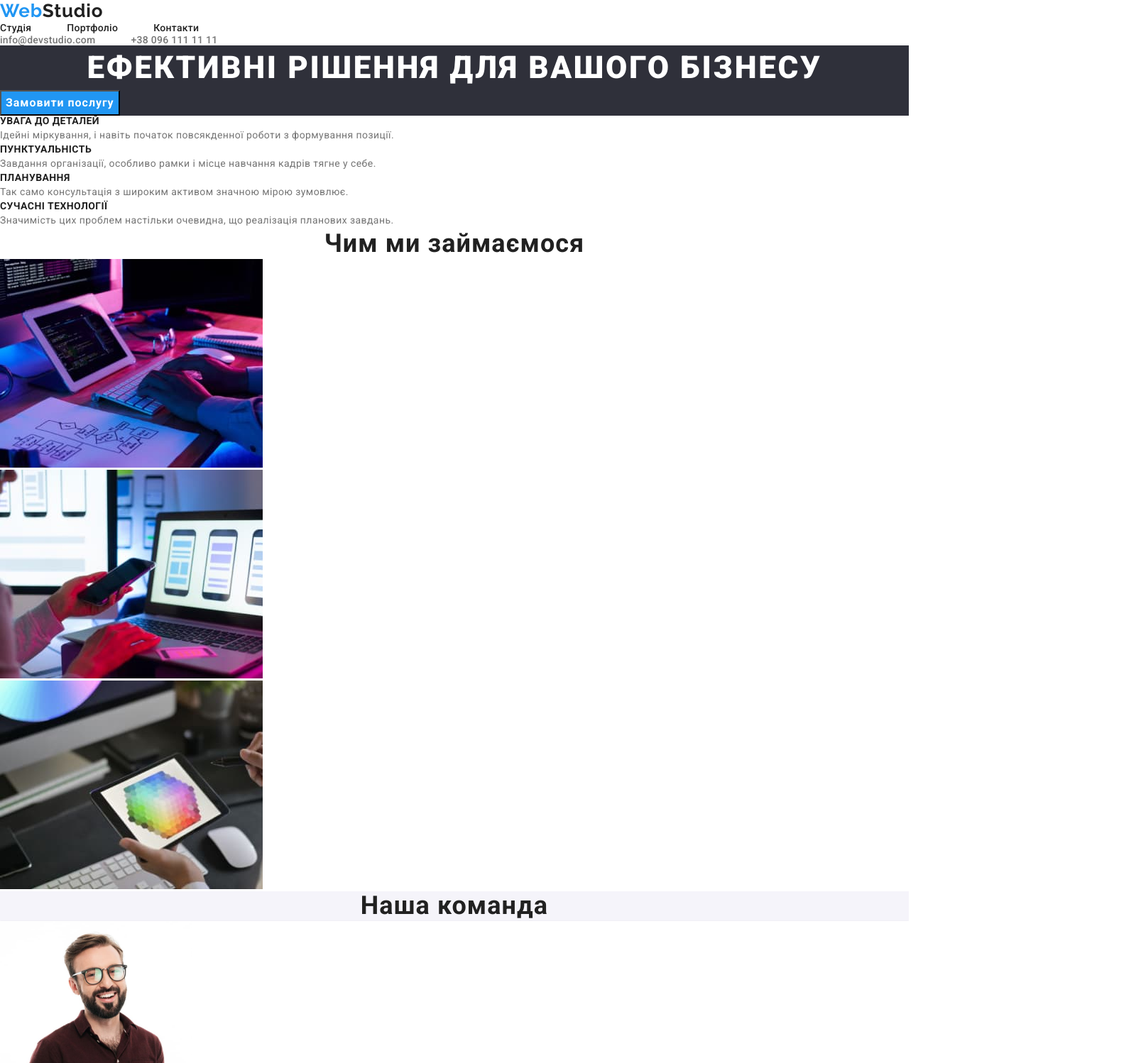
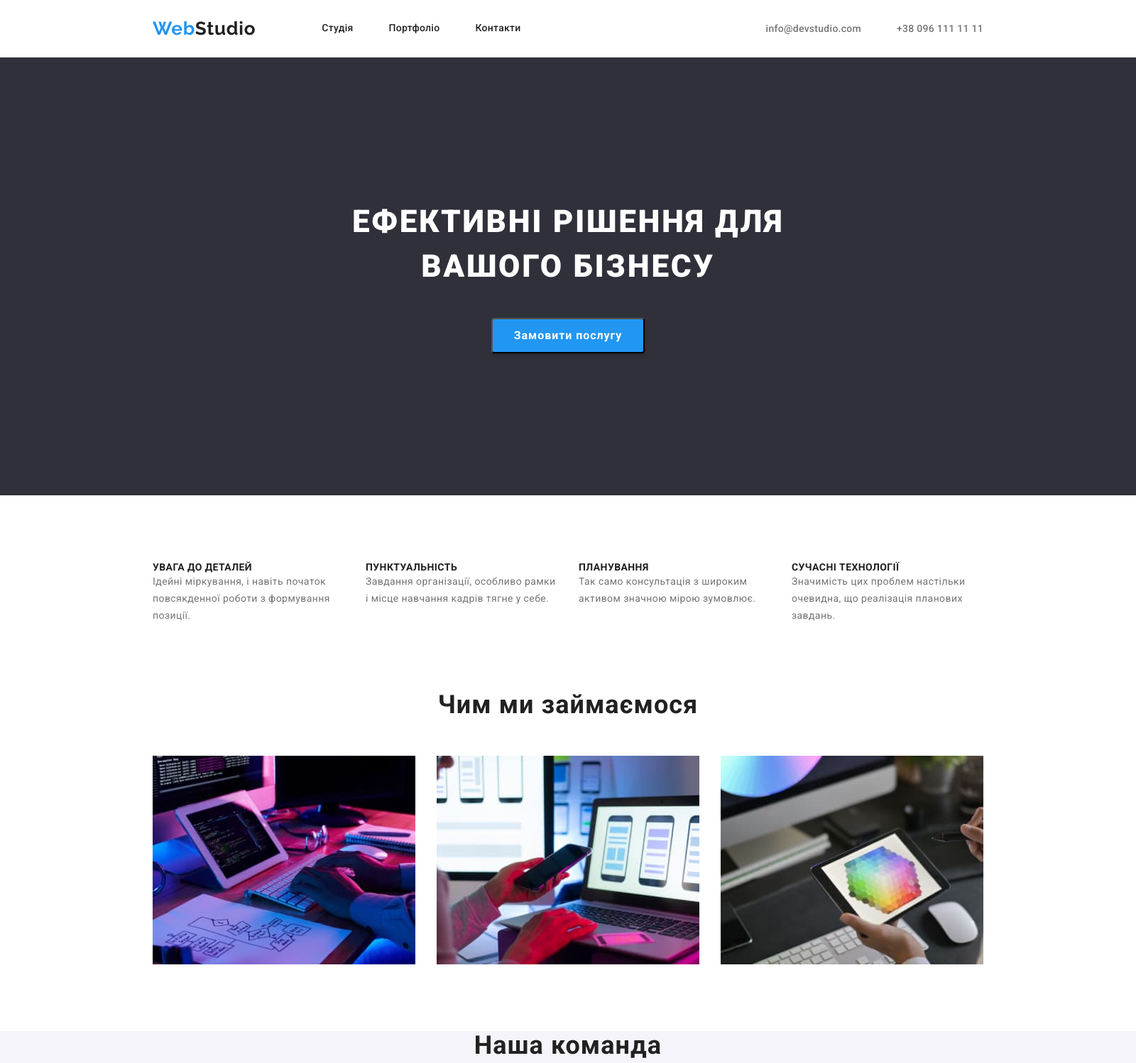
Before and after one commit to Jigsaw28/goit-markup-hw-03, a plain HTML site: page index.html in a window 1280 px wide. Shown: the top 1498 px of the page at 71% size, 1600 px wide, since content can reach past the window. Drawn offline with nearby package versions, Linux system fonts and the light colour scheme.

Commit message:
позиціонує всі блоки головної сторінки

```diff
--- a/css/styles.css
+++ b/css/styles.css
@@ -9,10 +9,17 @@ body {
     font-size: 14px;
     font-family: Roboto, sans-serif;
     color: #212121;
+    width: 1600px;
 }
 h1, h2, h3, h4, h5, h6, p, ul {
     margin: 0;
     padding: 0;
+}
+
+img {
+    display: block;
+    width: 100%;
+    height: auto;
 }
 
 a {
@@ -23,6 +30,8 @@ a {
 }
 
 li {
+    padding: 0;
+    margin: 0;
     list-style: none;
 }
 .button {
@@ -48,17 +57,27 @@ li {
 }
 
 /*Оформлення шапки*/
-header {
+.page-header {
+    display: flex;
+    justify-content: center;
+    width:1600px;
     background-color: var(--header-color);
     margin-bottom: 0;
+    border-bottom: 1px solid #ECECEC;;
 }
-
+.main-nav {
+    display: flex;;
+    width: 1200px;
+    align-items: center;
+    padding-left: 15px;
+    padding-right: 15px;
+}
 .logo {
-        font-family: 'Raleway', sans-serif;
-        font-weight: 700;
-        font-size: 26px;
-        line-height: 1.19;
-        letter-spacing: 0.03em;
+    font-weight: 700;
+    font-size: 26px;
+    line-height: 1.19;
+    letter-spacing: 0.03em;
+    font-family: 'Raleway', sans-serif;
 }
 
 .logotype {
@@ -67,9 +86,14 @@ header {
 
 .nav-menu {
     display:flex;
+    margin-left: 93px;
 }
 .nav-menu .item:not(:last-child) {
     margin-right: 50px;
+}
+.nav-menu .nav-link {
+    display: block;
+    padding: 32px 0;
 }
 
 .nav-link {
@@ -85,6 +109,7 @@ header {
 /*auth-nav*/
 .auth-nav {
     display: flex;
+    margin-left: auto;
 }
 .auth-nav .item:not(:last-child) {
     margin-right: 50px;
@@ -94,12 +119,15 @@ header {
         line-height: 1.4px;
         letter-spacing: 0.02em;
         color: #757575;
+
 }
 
 
 /*Герой*/
 .hero {
     background-color: var(--hero-color);
+    width: 1600px;
+    padding: 200px 0;
 }
 .hero-title {
     font-weight: 900;
@@ -110,10 +138,35 @@ header {
     text-transform: uppercase;
     color: #FFFFFF;
 }
+.hero-btn {
+    display: inline-block;
+    margin-left: 692px;
+    margin-top: 40px;
+    width: 216px;
+    height: 50px;
+    box-shadow: 0px 4px 4px rgba(0, 0, 0, 0.15);
+    border-radius: 4px;
+}
 
 /*Особливості*/
 .peculiarity, .work {
     background-color:var(--header-color);
+}
+.peculiarity .container {
+    margin-left: 200px;
+    width: 1200px;
+    padding: 94px 0;
+    display: flex;
+    justify-content: center;
+}
+.peculiarity .list-menu {
+    display: flex;
+}
+.peculiarity .list-item{
+    width:270px;
+}
+.peculiarity .list-item:not(:last-child) {
+    margin-right: 30px;
 }
 .peculiarity .title {
     font-size: 14px;
@@ -128,18 +181,41 @@ header {
 }
 
 /*Чим ми займаємось?*/
+.work .container {
+    width: 1200px;
+    margin-left: 200px;
+    padding-bottom: 94px;
+}
+.work .list-menu {
+    display: flex;
+    justify-content:center;
+}
 .work .title {
     font-size: 36px;
     line-height: 1.16;
     text-align: center;
     letter-spacing: 0.03em;
+    margin-bottom: 50px;
+}
+.work .list-item:not(:last-child){
+    margin-right: 30px;
 }
 
 /*Наша команда*/
 .team {
     background-color: var(--our-team-color);
 }
+.team .container {
+    width: 1200px;
+    margin-left: 200px;
+    padding: 0 15px 94px;
+}
+.team .list-menu {
+    display: flex;
+    justify-content: center;
+}
 .team .title {
+    margin-bottom: 50px;
     font-size: 36px;
     line-height: 1.16;
     text-align: center;
@@ -150,7 +226,12 @@ header {
     box-shadow: 0px 1px 3px rgba(0, 0, 0, 0.12), 0px 1px 1px rgba(0, 0, 0, 0.14), 0px 2px 1px rgba(0, 0, 0, 0.2);
     border-radius: 0px 0px 4px 4px;
 }
+.team .card:not(:last-child) {
+    margin-right: 30px;
+}
 .team .sub-title {
+    margin-top: 30px;
+    margin-bottom: 10px;
     font-weight: 500;
     font-size: 16px;
     line-height: 1.18;
@@ -158,6 +239,7 @@ header {
     letter-spacing: 0.03em;
 }
 .team .text {
+    margin-bottom: 30px;
     font-size: 16px;
     line-height: 1.18;
     text-align: center;
@@ -166,13 +248,26 @@ header {
 }
 
 /*Підвал сайту*/
-footer {
+.footer {
     background-color: var(--hero-color);
+}
+.footer .container {
+    width: 1200px;
+    padding-left: 15px;
+    padding-right: 15px;
+    margin-left: 200px;
+}
+.footer .logo {
+    display: inline-block;
+    margin-top: 60px;
+    margin-bottom: 20px;
 }
 .studio {
     color:#FFFFFF;
 }
 .location {
+    display: inline-block;
+    margin-bottom: 9px;
     line-height: 1.71;
     letter-spacing: 0.03em;
     color: #FFFFFF;
@@ -182,6 +277,14 @@ footer {
     line-height: 1.71;
     letter-spacing: 0.03em;
     color: rgba(255, 255, 255, 0.6);
+}
+.footer .mail {
+    display: inline-block;
+    margin-bottom: 9px;
+}
+.footer .tel {
+    display: inline-block;
+    margin-bottom: 60px;
 }
 
 /*Сторінка портфоліо*/
--- a/index.html
+++ b/index.html
@@ -14,61 +14,66 @@
 </head>
 <body>
     <!--Шапка Сайта-->
-    <header>
-        <nav>
+    <header class="page-header">
+        <nav class="container main-nav">
             <a class="logo link" lang="en" href="./index.html"><span class="logotype">Web</span>Studio</a>
             <ul class="nav-menu">
                 <li class="item"><a class="link nav-link" href="#">Студія</a></li>
                 <li class="item"><a class="link nav-link" href="./portfolio.html">Портфоліо</a></li>
                 <li class="item"><a class="link nav-link" href="#">Контакти</a></li>
             </ul>
-        </nav>
             <ul class="auth-nav">
                 <li class="item"><a class="contact-link link" href="mailto:info@devstudio.com">info@devstudio.com</a></li>
                 <li class="item"><a class="contact-link link" href="tel:+380961111111">+38 096 111 11 11</a></li>
             </ul>
+        </nav>
     </header>
     <main>
         <!--Герой-->
         <section class="hero">
-            <h1 class="hero-title">Ефективні рішення для вашого бізнесу</h1>
-            <button type="button" class="button">Замовити послугу</button>
+            <h1 class="hero-title">Ефективні рішення для <br>вашого бізнесу</h1>
+            <button type="button" class="button hero-btn">Замовити послугу</button>
         </section>
         <!--Опис-->
         <section class="peculiarity">
+            <div class="container">
                 <h2 class="visually-hidden">Особливості</h2>
-                <ul>
-                    <li>
+                <ul class="list-menu">
+                    <li class="list-item">
                         <h3 class="title">УВАГА ДО ДЕТАЛЕЙ</h3>
                         <p class="text">Ідейні міркування, і навіть початок повсякденної роботи з формування позиції.</p>
                     </li>
-                    <li>
+                    <li class="list-item">
                         <h3 class="title">ПУНКТУАЛЬНІСТЬ</h3>
                         <p class="text">Завдання організації, особливо рамки і місце навчання кадрів тягне у себе.</p>
                     </li>
-                    <li>
+                    <li class="list-item">
                         <h3 class="title">ПЛАНУВАННЯ</h3>
                         <p class="text">Так само консультація з широким активом значною мірою зумовлює.</p>
                     </li>
-                    <li>
+                    <li class="list-item">
                         <h3 class="title">СУЧАСНІ ТЕХНОЛОГІЇ</h3>
                         <p class="text">Значимість цих проблем настільки очевидна, що реалізація планових завдань.</p>
                     </li>
                 </ul>
+            </div>
         </section>
        <!--Чим ми займаємося-->
         <section class="work">
+            <div class="container">
                 <h2 class="title">Чим ми займаємося</h2>
-                <ul>
-                    <li><img src="./images/lapt.jpg" width="370" alt="людина працює за комп'ютером"></li>
-                    <li><img src="./images/business.jpg" width="370" alt="людина працює з комп'ютером та телефоном"></li>
-                    <li><img src="./images/laptop.jpg" width="370" alt="вибір на екрані кольорової палітри"></li>
+                <ul class="list-menu">
+                    <li class="list-item"><img src="./images/lapt.jpg" width="370" alt="людина працює за комп'ютером"></li>
+                    <li class="list-item"><img src="./images/business.jpg" width="370" alt="людина працює з комп'ютером та телефоном"></li>
+                    <li class="list-item"><img src="./images/laptop.jpg" width="370" alt="вибір на екрані кольорової палітри"></li>
                 </ul>
+            </div>
         </section>
         <!--Наша команда-->
         <section class="team">
+            <div class="container">
                 <h2 class="title">Наша команда</h2>
-                <ul>
+                <ul class="list-menu">
                     <li class="card">
                         <img src="./images/productdesigner.jpg" width="270" alt="чоловік в окулярах та з бородою">
                         <h3 class="sub-title">Ігор Дем'яненко</h3>
@@ -90,17 +95,21 @@
                         <p class="text" lang="en">UI Designer</p>
                     </li>
                 </ul>
+            </div>
         </section>
     </main>
-    <footer>
-        <a class="logo link" href="./index.html"><span class="logotype">Web</span><span class="studio">Studio</span></a>
+    <footer class="footer">
+        <div class="container">
+            <a class="logo link" href="./index.html"><span class="logotype ">Web</span><span class="studio">Studio</span></a>
             <address>
                 <ul>
-                <li><a class="location link" href="https://goo.gl/maps/eqC2prDyuouPc9qL6">м. Київ, пр-т Лесі Українки, 26</a></li>
-                <li><a class="address link " href="mailto:info@devstudio.com">info@devstudio.com</a></li>
-                <li><a class="address link" href="tel:+380961111111">+38 096 111 11 11</a></li>
+                    <li><a class="location link" href="https://goo.gl/maps/eqC2prDyuouPc9qL6">м. Київ, пр-т Лесі Українки, 26</a>
+                    </li>
+                    <li><a class="address link mail" href="mailto:info@devstudio.com">info@devstudio.com</a></li>
+                    <li><a class="address link tel" href="tel:+380961111111">+38 096 111 11 11</a></li>
                 </ul>
             </address>
+        </div>
     </footer>
 </body>
 </html>
```
Lines whose indentation alone changed are shown as unchanged.
